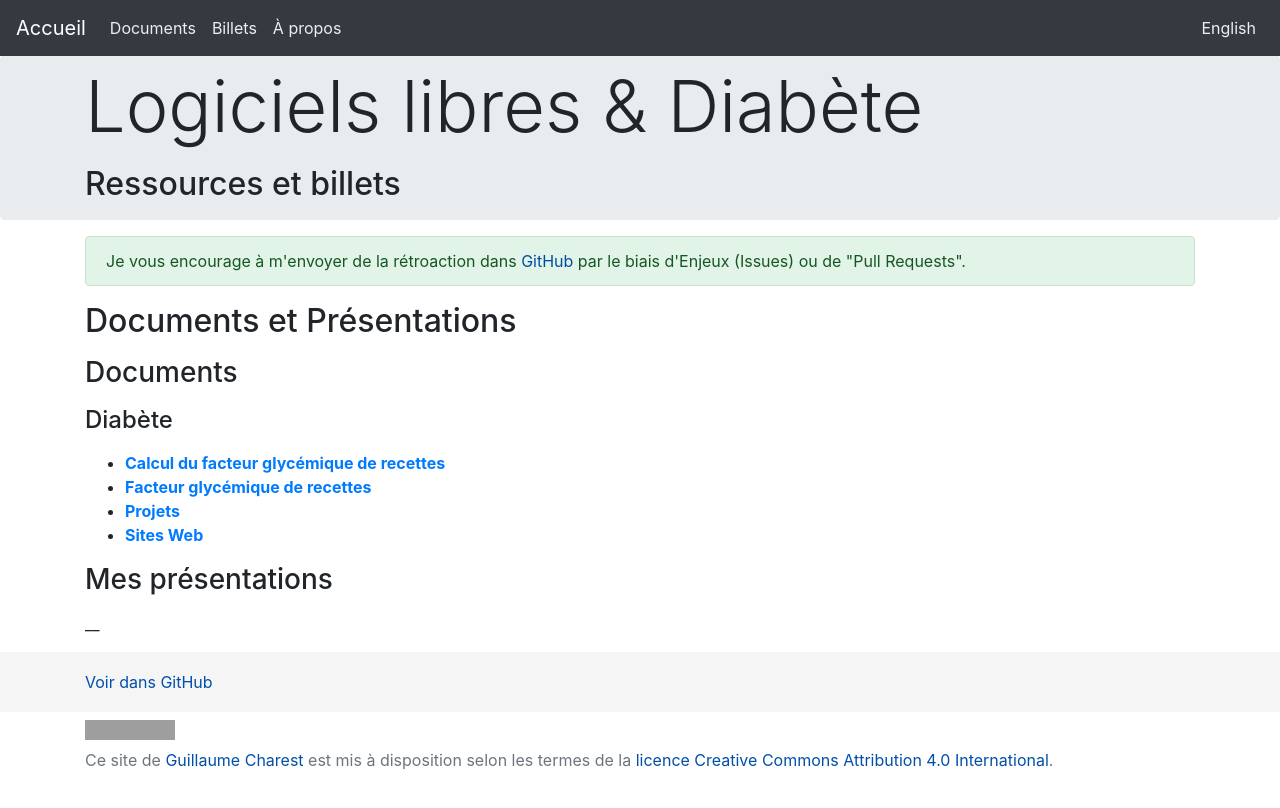
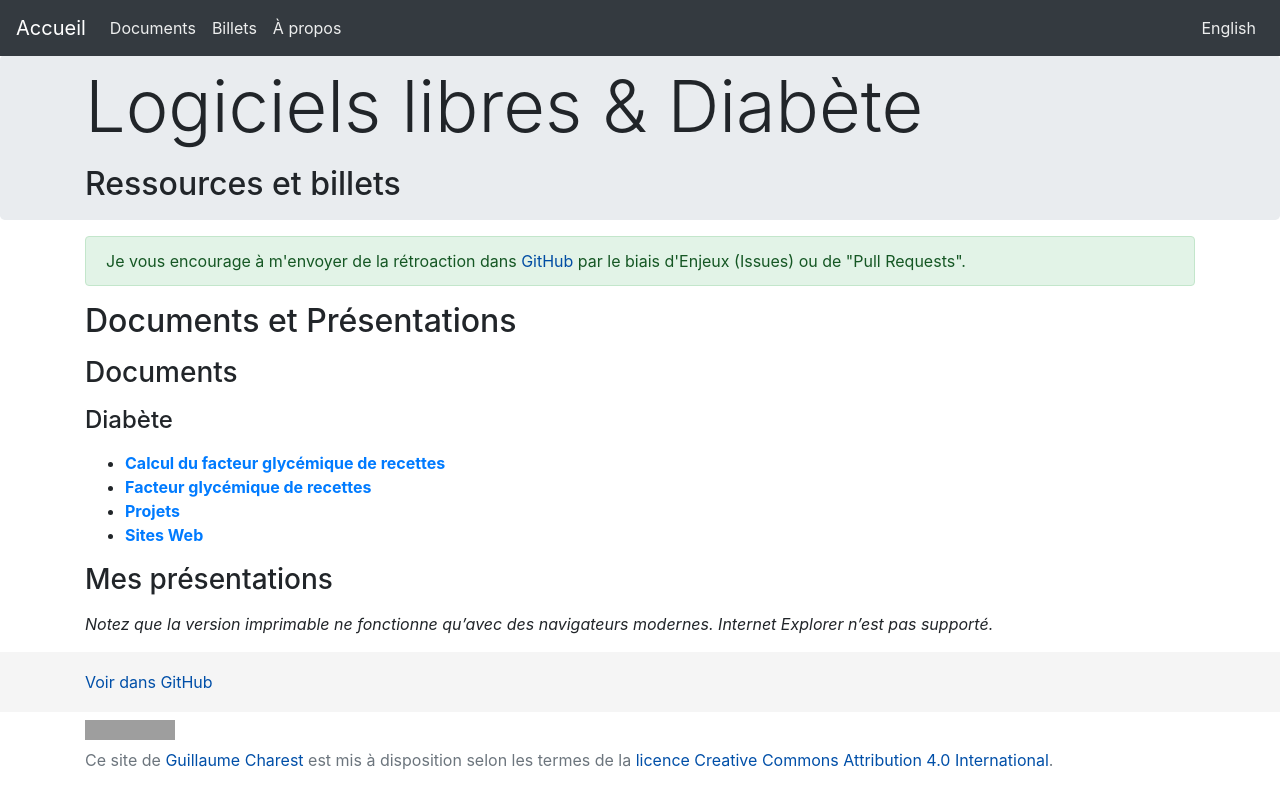
Before and after one commit to gcharest/gcharest.github.io, a Jekyll site: the page built from _pages/fr/mes-documents.md, in a window 1280 px wide. Shown: the top 808 px of the page. Built offline with Jekyll 4.4.1, drawn with Linux system fonts in a browser that asks for light colours; nearby versions of some CDN libraries; grey boxes are pictures that could not be loaded.

Commit message:
Add missing translations

```diff
--- a/_config.yml
+++ b/_config.yml
@@ -86,3 +86,12 @@ ccby4:
 feedback:
   en: I encourage you to send me feedback on <a href=https://github.com/gcharest/gcharest.github.io>GitHub</a> through Issues or Pull Requests. Look here on <a href="how-to-contribute.html">how to contribute</a>.
   fr: Je vous encourage à m'envoyer de la rétroaction dans <a href=https://github.com/gcharest/gcharest.github.io>GitHub</a> par le biais d'Enjeux (Issues) ou de "Pull Requests".
+printPDF:
+  en: Printable version
+  fr: Version imprimable
+printPDFNotes:
+  en: with notes
+  fr: avec notes
+printPDFNotice:
+  en: Note that the printable version only works with modern browsers. Internet Explorer is not supported.
+  fr: Notez que la version imprimable ne fonctionne qu'avec des navigateurs modernes. Internet Explorer n'est pas supporté.
```
